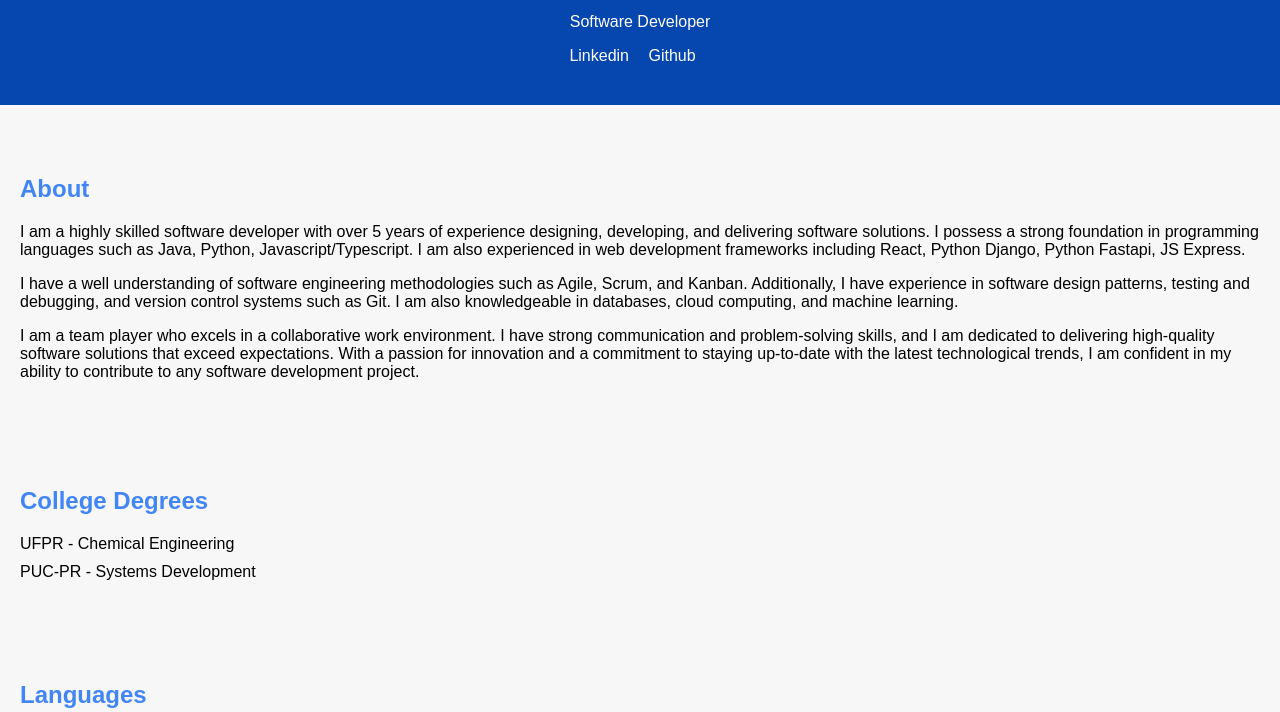
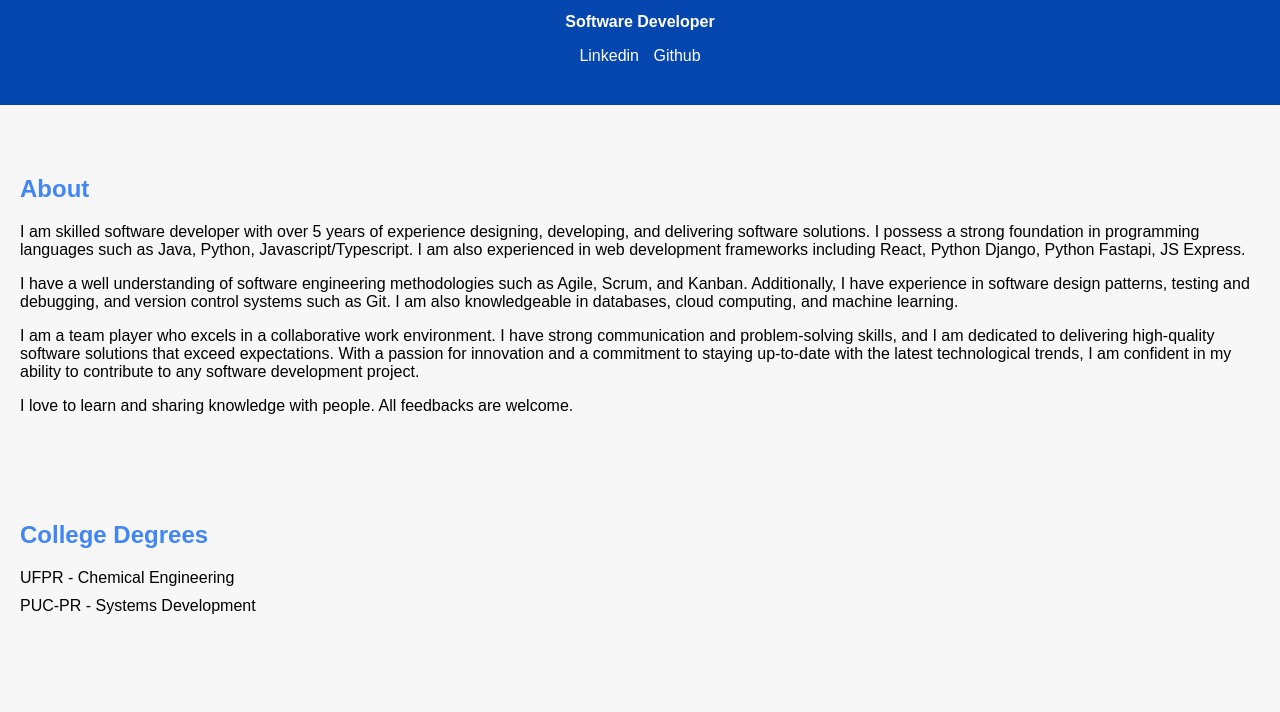
Before and after one commit to guimassoqueto/guimassoqueto.github.io, a plain HTML site: page index.html in a window 1280 px wide. Shown: the part 75-787 px from the top of the page. Drawn offline with Linux system fonts and the light colour scheme.

Commit message:
feat: update page

```diff
--- a/assets/stylesheet.css
+++ b/assets/stylesheet.css
@@ -39,12 +39,14 @@ nav {
 
 nav li {
     display: inline-block;
-    margin-right: 5px;
+}
+
+nav li:not(:last-child) {
+    margin-right: 10px;
 }
 
 nav li a {
     text-decoration: none;
-    margin-right: 10px;
 }
 
 nav li a:link {
--- a/index.html
+++ b/index.html
@@ -7,7 +7,7 @@
 <body>
 	<header>
 		<h1>Guilherme A. Massoqueto</h1>
-		<p>Software Developer</p>
+		<p><b>Software Developer</b></p>
 		<nav>
 			<ul>
 				<li><a href="https://linkedin.com/in/guimassoqueto">Linkedin</a></li>
@@ -18,7 +18,7 @@
 	<section>
 		<h2>About</h2>
 		<p>
-		I am a highly skilled software developer with over 5 years of experience designing,
+		I am skilled software developer with over 5 years of experience designing,
 		developing, and delivering software solutions. I possess a strong foundation in programming
 		languages such as Java, Python, Javascript/Typescript. I am also experienced in web development
 		frameworks including React, Python Django, Python Fastapi, JS Express.
@@ -34,6 +34,9 @@
 		to delivering high-quality software solutions that exceed expectations. With a passion for innovation and a
 		commitment to staying up-to-date with the latest technological trends, I am confident in my ability to contribute
 		to any software development project.
+		</p>
+		<p>
+		I love to learn and sharing knowledge with people. All feedbacks are welcome.
 		</p>
 	</section>
 	<section>
```
